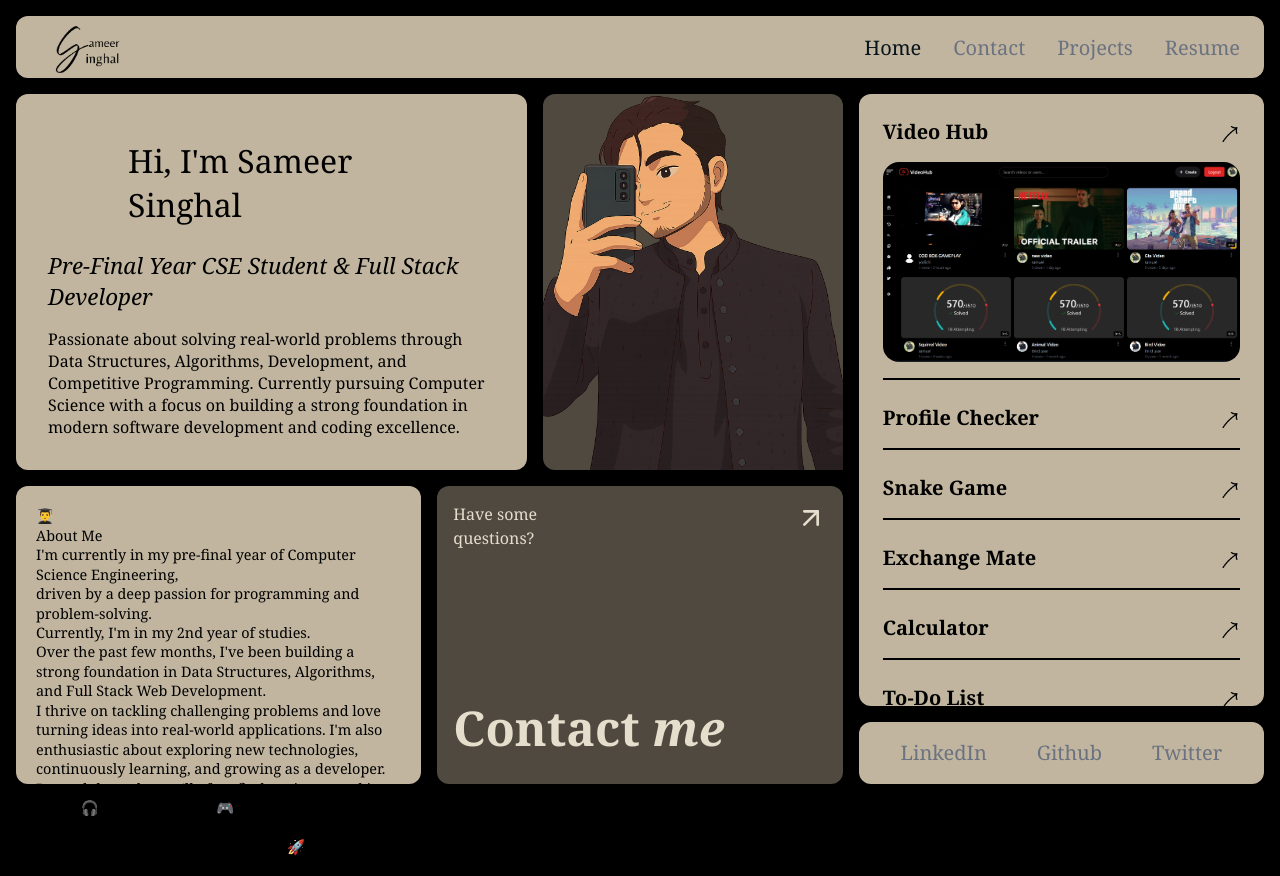
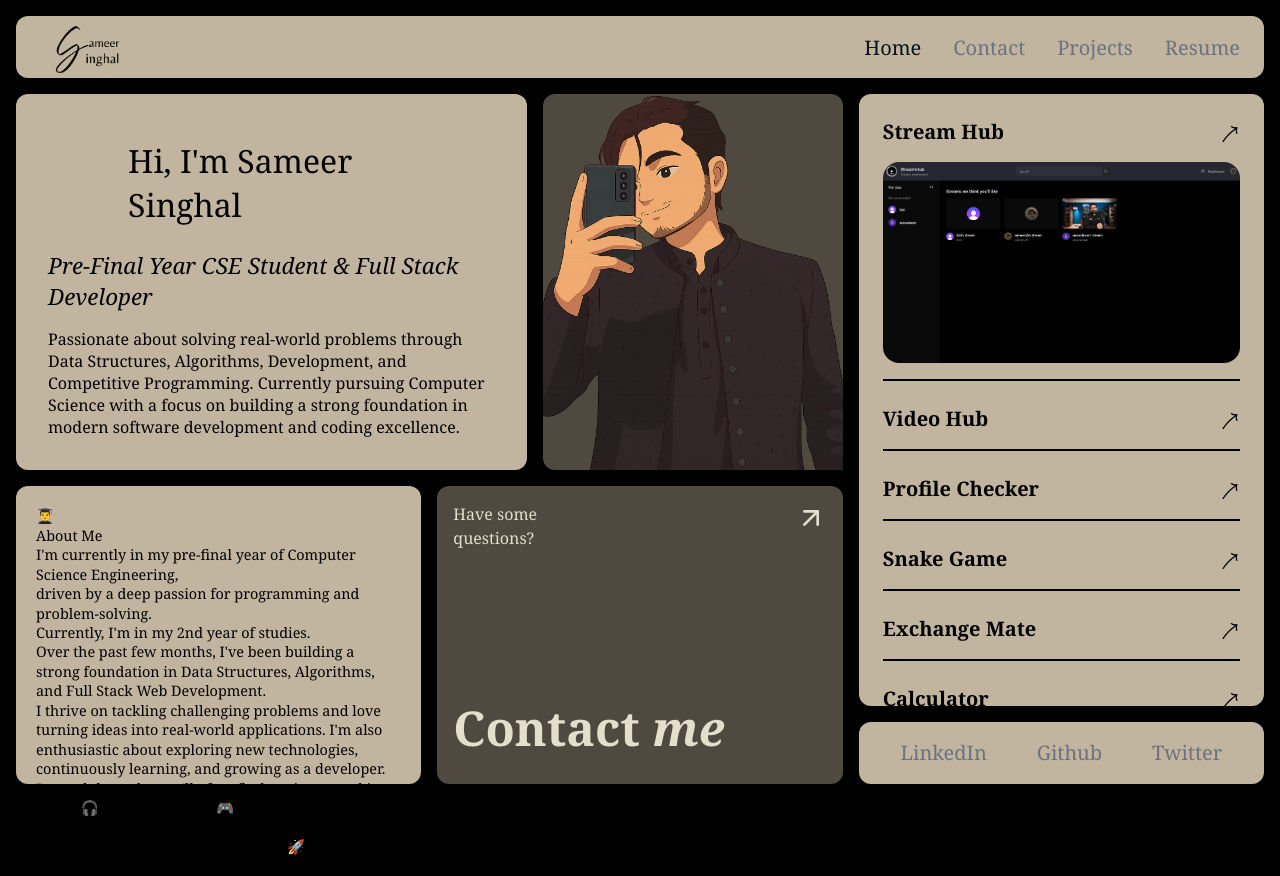
Before and after one commit to SameerSinghal26/Portfolio_Website, a React (Vite) app in the folder portfolio/: page / in a window 1280 px wide. Built offline with nearby package versions, Linux system fonts and the light colour scheme.

Commit message:
Add new project details, add new resume link.

```diff
--- a/portfolio/src/components/Header/Header.jsx
+++ b/portfolio/src/components/Header/Header.jsx
@@ -100,7 +100,7 @@ function Header() {
             </li>
             <li>
               <button>
-                <a className="block duration-200 text-xl text-gray-500 font-heading font-serif mb-4 lg:mb-0" href="https://docs.google.com/document/d/1XWMm8B9InjAUFbICr9V46-uK9LqoPYAAA1uwhlEyOM0/edit?tab=t.0" target="_blank" onClick={toggleMenu}>Resume</a>
+                <a className="block duration-200 text-xl text-gray-500 font-heading font-serif mb-4 lg:mb-0" href="https://drive.google.com/file/d/1XrmlQ-ziZamm1jv6NxX9Jo8HMjQIvDDM/view" target="_blank" onClick={toggleMenu}>Resume</a>
               </button>
             </li>
           </ul>
--- a/portfolio/src/components/Project.js
+++ b/portfolio/src/components/Project.js
@@ -1,4 +1,12 @@
 export const projects = [
+    {
+        title: "Stream Hub",
+        link: "https://streamhub-sam.vercel.app/",
+        image: "/StreamHub.png",
+        github: "https://github.com/SameerSinghal26/StreamHub",
+        content: "A full-stack platform where you can stream live video, chat with viewers, and manage sessions—all in a modern, responsive web app.",
+        technologies: ["Next.js", "MongoDB", "Prisma", "Clerk", "LiveKit", "Tailwind CSS", "Uploadthing", "Node.js", "Shadcn", "Ngrok", "OBS Studio"]
+    },
     {
       title: "Video Hub",
       link: "https://videohub-sam.vercel.app/",
```
Also changed, not shown: portfolio/public/StreamHub.png (added).
